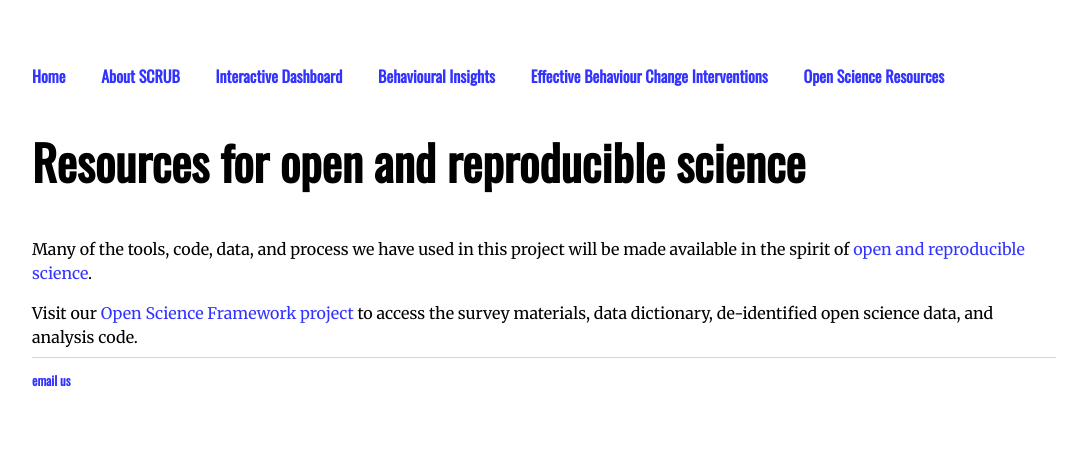
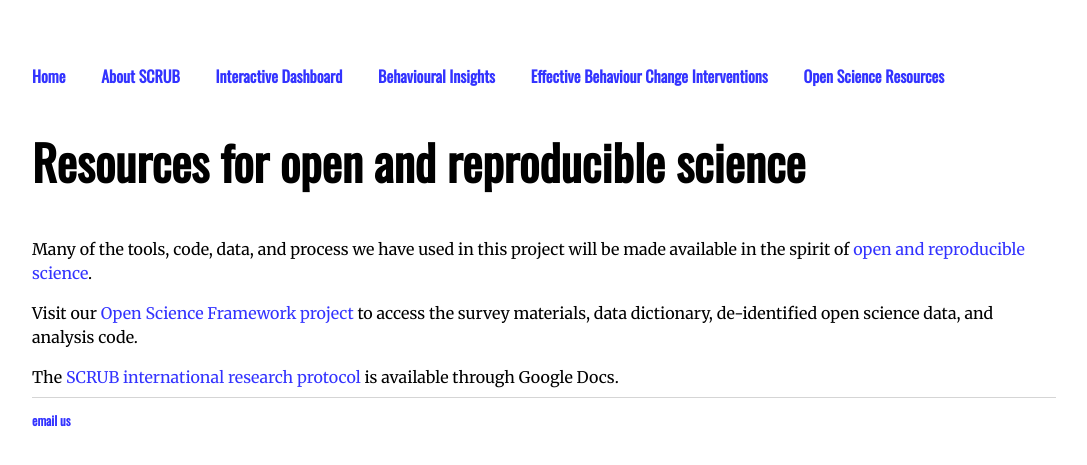
Before and after one commit to aksaeri/scrub, a Jekyll site: the page built from pages/resources.md, in a window 1280 px wide. Shown: the top 465 px of the page, without its empty margins (96-1183 px from the left). Built offline with Jekyll 4.4.1, drawn with Linux system fonts in a browser that asks for light colours.

Commit message:
Update resources.md

```diff
--- a/pages/resources.md
+++ b/pages/resources.md
@@ -9,3 +9,5 @@ description: SCRUB resources
 Many of the tools, code, data, and process we have used in this project will be made available in the spirit of [open and reproducible science](https://www.nature.com/articles/s41562-016-0021).
 
 Visit our [Open Science Framework project](https://osf.io/u5x3r/) to access the survey materials, data dictionary, de-identified open science data, and analysis code.
+
+The [SCRUB international research protocol](https://docs.google.com/document/d/1X4i5pClbl-YKSLXZhW4x2RkxAEzGRvrhkgPe8Q_rVP0/edit#) is available through Google Docs.
```
